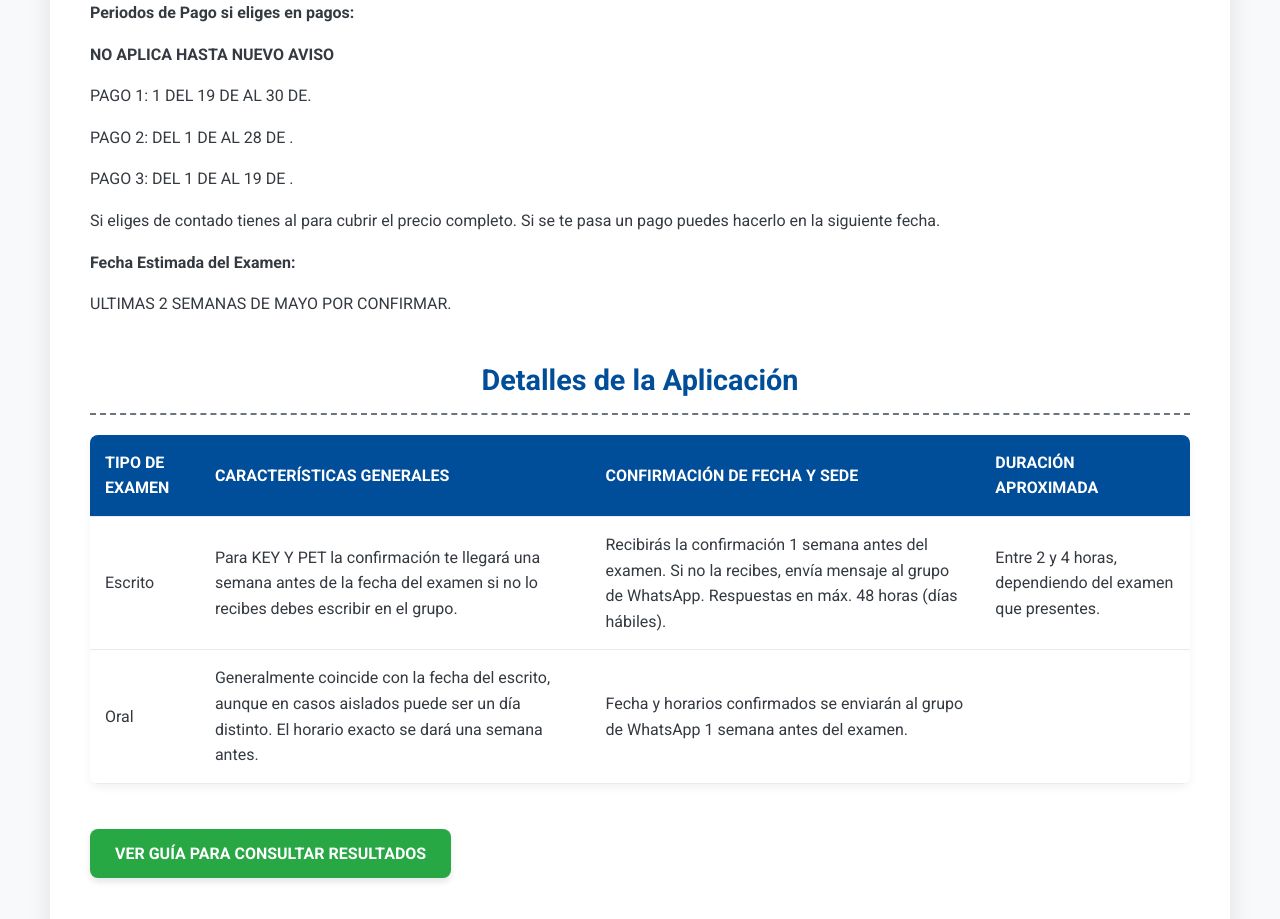
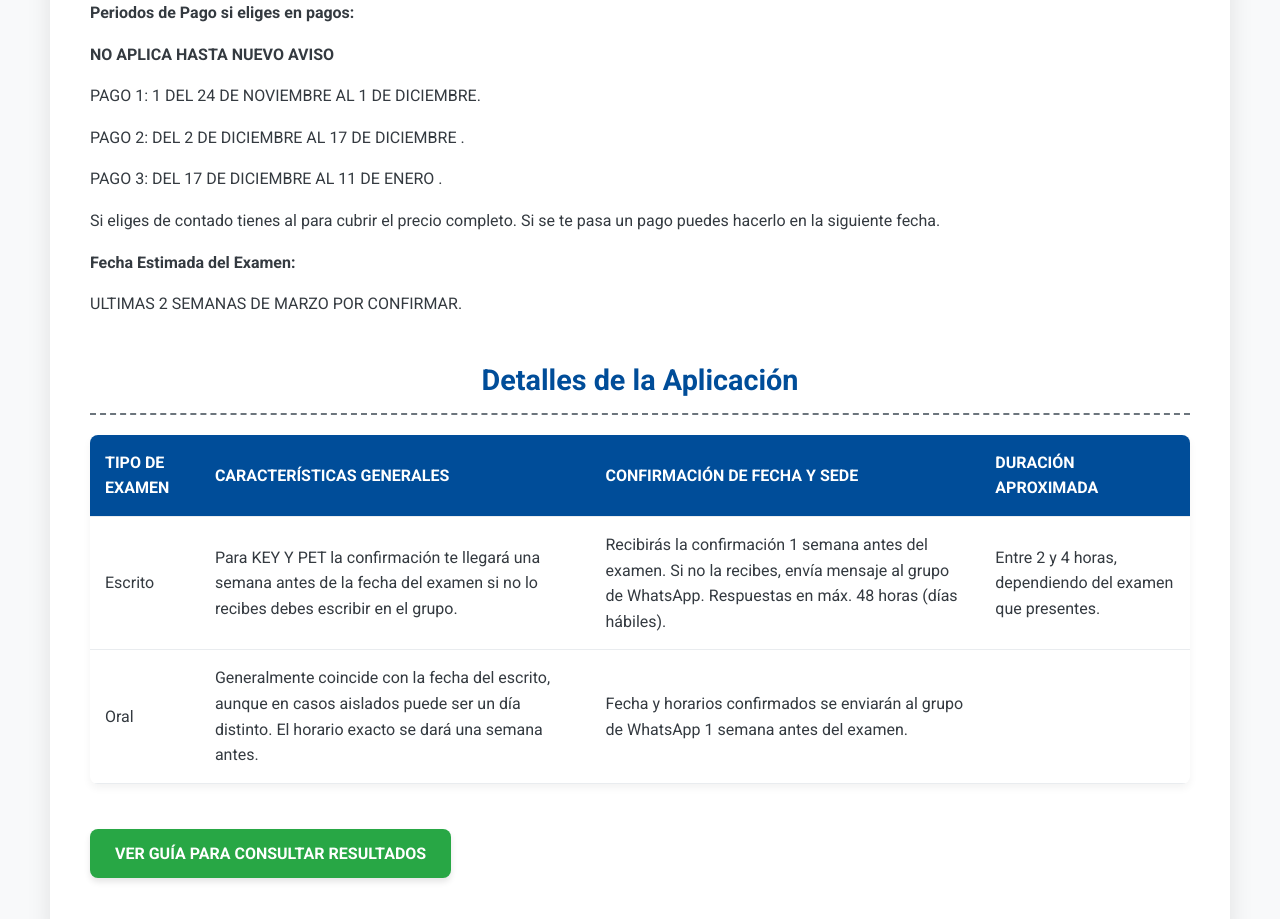
Before and after one commit to lvsihmx/convocatoria, a plain HTML site: page emt.html in a window 1280 px wide. Shown: the part 1279-2198 px from the top of the page. Drawn offline with Linux system fonts and the light colour scheme.

Commit message:
Modify title and payment information in emt.html
Updated the title and adjusted payment details in the HTML document.

```diff
--- a/emt.html
+++ b/emt.html
@@ -3,7 +3,7 @@
 <head>
     <meta charset="UTF-8">
     <meta name="viewport" content="width=device-width, initial-scale=1.0">
-    <title>Certificación de Inglés - Universidad Humanitas</title>
+    <title>Certificación de Inglés - EMT</title>
     <link href="https://fonts.googleapis.com/css2?family=Roboto:wght@400;700&display=swap" rel="stylesheet">
     <style>
         :root {
@@ -314,11 +314,11 @@
 
         </tbody>
     </table>
-  <STRONG>Periodos de Pago si eliges en pagos: </STRONG>  <P> <strong>NO APLICA HASTA NUEVO AVISO </P></strong>PAGO 1: 1 DEL 19 DE  AL 30 DE.</P>
-		<P>PAGO 2: DEL 1 DE  AL 28 DE .</P>
-			<P>PAGO 3: DEL 1 DE  AL 19 DE .</P>
+  <STRONG>Periodos de Pago si eliges en pagos: </STRONG>  <P> <strong>NO APLICA HASTA NUEVO AVISO </P></strong>PAGO 1: 1 DEL 24 DE NOVIEMBRE AL 1 DE DICIEMBRE.</P>
+		<P>PAGO 2: DEL 2 DE DICIEMBRE AL 17 DE DICIEMBRE .</P>
+			<P>PAGO 3: DEL 17 DE DICIEMBRE AL 11 DE ENERO .</P>
 <P>Si eliges de contado tienes al para cubrir el precio completo. Si se te pasa un pago puedes hacerlo en la siguiente fecha.</p>
-<STRONG>Fecha Estimada del Examen:</STRONG><P>ULTIMAS 2 SEMANAS DE MAYO POR CONFIRMAR.</P>
+<STRONG>Fecha Estimada del Examen:</STRONG><P>ULTIMAS 2 SEMANAS DE MARZO POR CONFIRMAR.</P>
 
     <h2 class="section-header">Detalles de la Aplicación</h2>
     <table>
```
